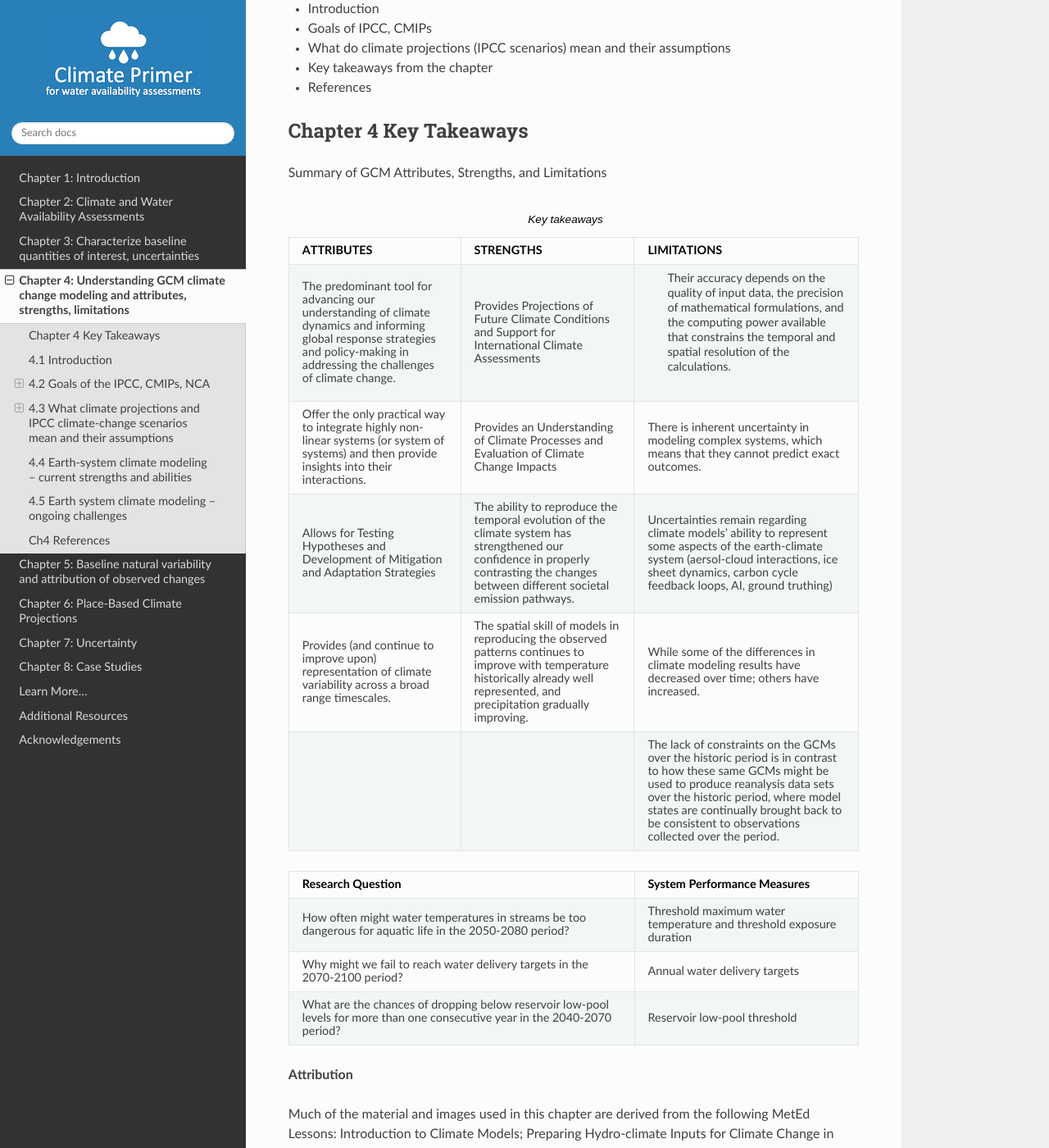
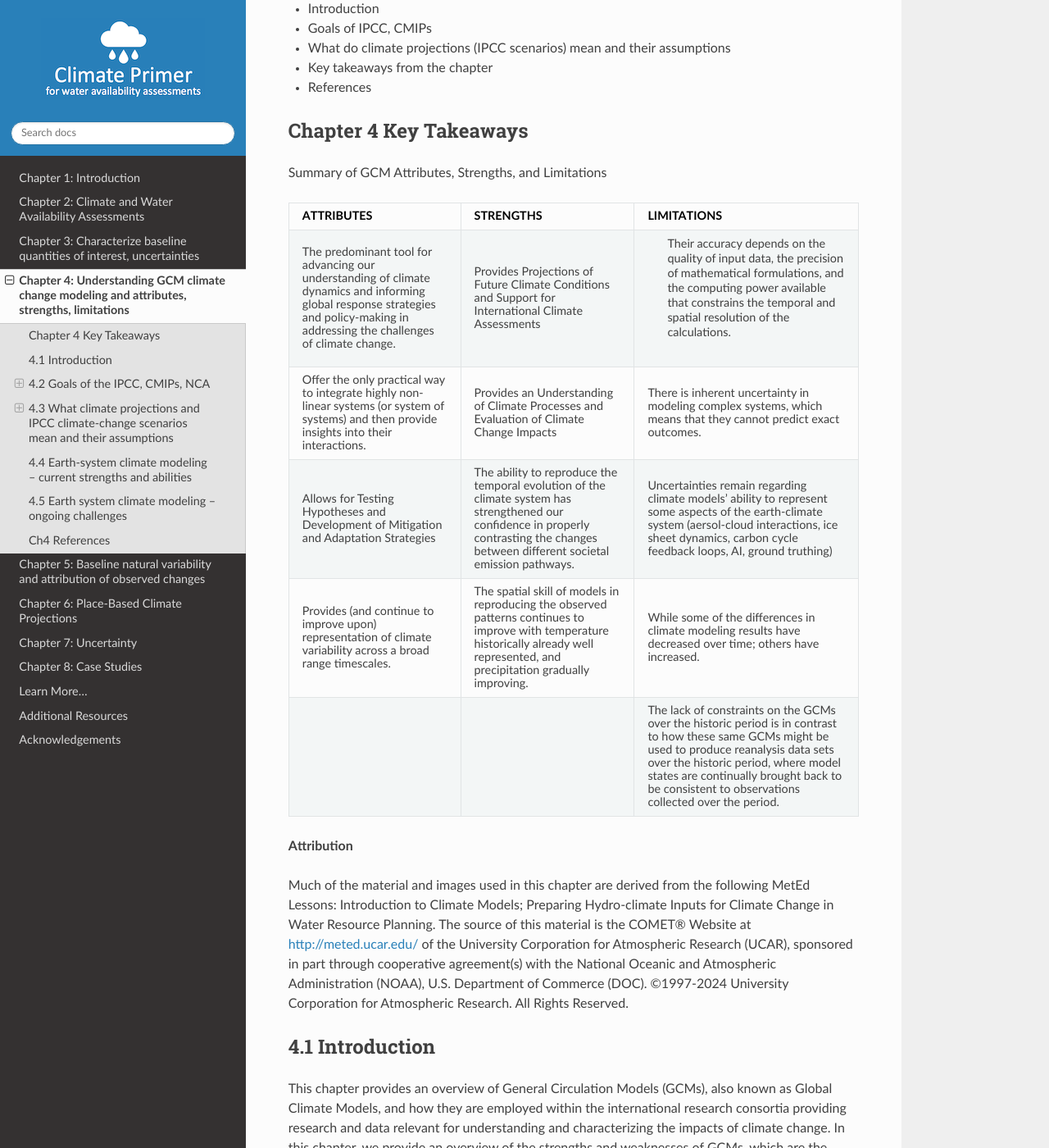
Before and after one commit to NCAR/climate-primer-water, a Sphinx documentation site: the page built from doc/ch4_gcms.rst, in a window 1280 px wide and 1400 px high, scrolled down 558 px. Shown: the whole window at 82% size. Built offline with Sphinx 7.4.7 and the Read the Docs theme 2.0.0, drawn with Linux system fonts in a browser that asks for light colours.

Commit message:
Update ch4_gcms.rst

```diff
--- a/doc/ch4_gcms.rst
+++ b/doc/ch4_gcms.rst
@@ -35,27 +35,10 @@
 ---------------------------------
 Summary of GCM Attributes, Strengths, and Limitations
 
-.. csv-table:: Key takeaways
+.. csv-table::
    :file: _files/ch4_takeawaytable.csv
    :header-rows: 1
 
-
-+-------------------------------------------------+-----------------------+
-| **Research Question**                           | **System Performance  |
-|                                                 | Measures**            |
-+=================================================+=======================+
-| How often might water temperatures              | Threshold maximum     |
-| in streams be too dangerous for aquatic life    | water temperature     |
-| in the 2050-2080 period?                        | and threshold         |
-|                                                 | exposure duration     |
-+-------------------------------------------------+-----------------------+
-| Why might we fail to reach water delivery       | Annual water          |
-| targets in the 2070-2100 period?                | delivery targets      |
-+-------------------------------------------------+-----------------------+
-| What are the chances of dropping below          | Reservoir low-pool    |
-| reservoir low-pool levels for more than one     | threshold             |
-| consecutive year in the 2040-2070 period?       |                       |
-+-------------------------------------------------+-----------------------+
 
 **Attribution**
 
```
